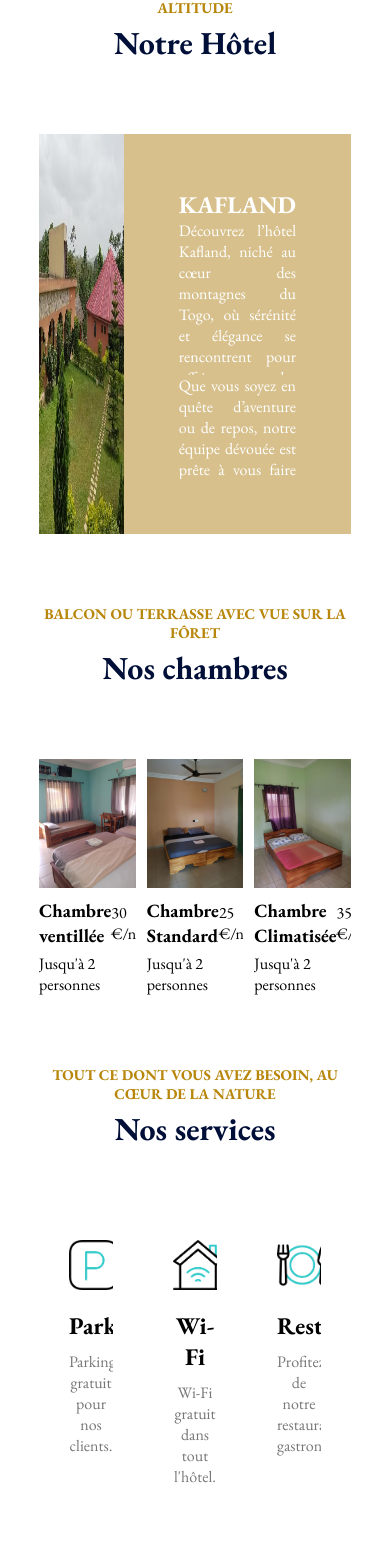
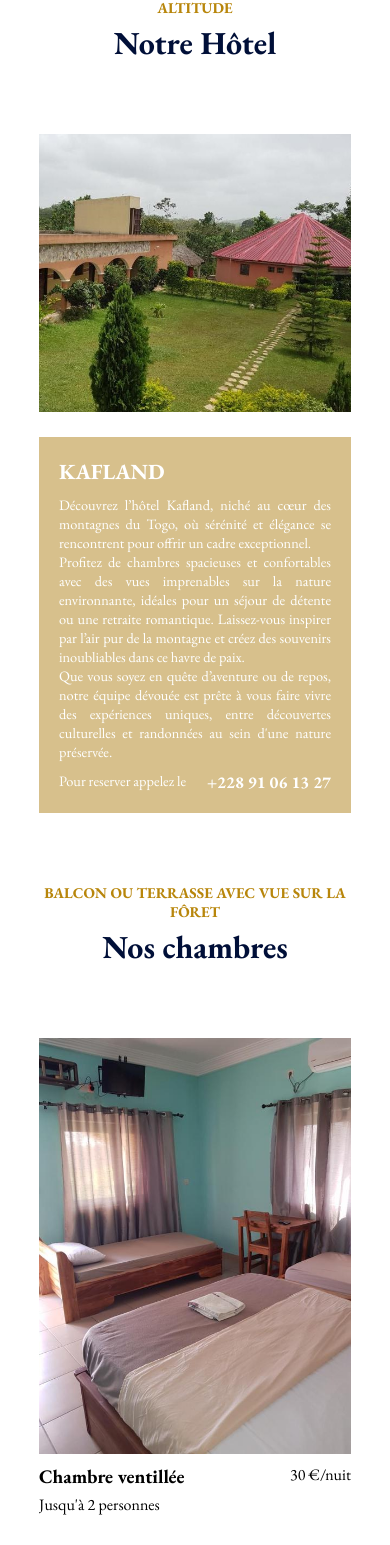
Before and after one commit to mark-kw/kafland, a React (Create React App) app: page / in a window 390 px wide. Shown: the part 935-2480 px from the top of the page. Built offline with nearby package versions, Linux system fonts and the light colour scheme.

Commit message:
add media query for small divice

```diff
--- a/public/index.html
+++ b/public/index.html
@@ -3,7 +3,7 @@
 
 <head>
   <meta charset="utf-8" />
-  <!-- <meta name="viewport" content="width=device-width, initial-scale=1.0"> -->
+  <meta name="viewport" content="width=device-width, initial-scale=1.0">
   <!-- public/index.html -->
   <link href="https://fonts.googleapis.com/css2?family=EB+Garamond:wght@400;700&display=swap" rel="stylesheet">
 
--- a/src/components/Navbar/Navbar.js
+++ b/src/components/Navbar/Navbar.js
@@ -1,4 +1,4 @@
-import React, { useEffect } from 'react';
+import React from 'react';
 import logo from '../../assets/logo.png'
 import './Navbar.css'
 import RevealSide from '../../utils/animations/RevealSide';
--- a/src/components/activities/Activites.css
+++ b/src/components/activities/Activites.css
@@ -30,3 +30,16 @@
     height: 100%;
     object-fit: cover;
 }
+
+
+@media (max-width: 768px) {
+    .activities-section {
+        flex-direction: column;
+        align-items: center;
+    }
+
+    .activity-card {
+        width: 100%;
+        max-width: 350px;
+    }
+}
--- a/src/components/activities/Activites.js
+++ b/src/components/activities/Activites.js
@@ -1,7 +1,6 @@
 import React from 'react';
 import activites from '../../utils/dataActivites';
 import './Activites.css'
-import RevealSide from '../../utils/animations/RevealSide';
 
 const ActivityCard = ({ title, imageUrl }) => {
     return (
--- a/src/components/footer/Footer.css
+++ b/src/components/footer/Footer.css
@@ -47,3 +47,34 @@
     margin: 5px 20px;
     font-size: 16px;
 }
+
+@media (max-width: 768px) {
+    .footer-content {
+        flex-direction: column;
+        align-items: center;
+    }
+
+    .footer-map,
+    .footer-location {
+        width: 100%;
+    }
+
+    .footer-links {
+        height: auto;
+        text-align: center;
+    }
+
+    .footer-links ul {
+        padding: 0;
+        margin: 10px 0 0 0;
+    }
+
+    .footer-links ul li {
+        display: block;
+        margin: 5px 0;
+    }
+
+    .logo {
+        margin-bottom: 10px
+    }
+}
--- a/src/components/hero/Hero.css
+++ b/src/components/hero/Hero.css
@@ -20,7 +20,6 @@
     line-height: 1.4;
 }
 
-
 .header-text h1 {
     font-size: 2.5em;
     margin: 0;
--- a/src/components/hotelInfo/HotelInfo.css
+++ b/src/components/hotelInfo/HotelInfo.css
@@ -31,3 +31,32 @@
   display: flex;
   justify-content: space-between;
 }
+
+/* Styles pour les écrans de téléphone */
+@media (max-width: 768px) {
+  .hotel-info {
+    flex-direction: column;
+
+  }
+
+  .hotel-info-image {
+    flex-basis: 100%;
+    height: 200px;
+    margin-bottom: 20px;
+  }
+
+  .hotel-info-text {
+    flex-basis: 100%;
+    height: auto;
+    padding: 20px;
+    font-size: 0.9em;
+  }
+
+  .hotel-info h2 {
+    padding-bottom: 10px;
+  }
+
+  .hotel-info-num {
+    margin-top: 10px;
+  }
+}
--- a/src/components/restaurant/Restaurant.css
+++ b/src/components/restaurant/Restaurant.css
@@ -31,3 +31,32 @@
     display: flex;
     justify-content: space-between;
 }
+
+
+/* Styles pour les écrans de téléphone */
+@media (max-width: 768px) {
+    .restaurant-info {
+        flex-direction: column;
+    }
+
+    .restaurant-info-image {
+        flex-basis: 100%;
+        height: 200px;
+        margin-bottom: 20px;
+    }
+
+    .restaurant-info-text {
+        flex-basis: 100%;
+        height: auto;
+        padding: 20px;
+        font-size: 0.9em;
+    }
+
+    .restaurant-info h2 {
+        padding-bottom: 10px;
+    }
+
+    .restaurant-info-num {
+        margin-top: 10px;
+    }
+}
--- a/src/components/rooms/Room.css
+++ b/src/components/rooms/Room.css
@@ -28,3 +28,25 @@
 	object-fit: cover;
 	display: block
 }
+
+@media (max-width: 768px) {
+	.room-section {
+		flex-direction: column;
+	}
+
+	.room-card {
+		margin-bottom: 40px;
+	}
+
+	.room-info {
+		align-items: flex-start;
+	}
+
+	.room-info h3 {
+		font-size: 1.2em;
+	}
+
+	.room-info .price {
+		font-size: 1em;
+	}
+}
--- a/src/components/services/Services.css
+++ b/src/components/services/Services.css
@@ -29,3 +29,9 @@
     font-size: 1em;
     color: #777;
 }
+
+@media (max-width: 768px) {
+    .service-card {
+        width: calc(100%);
+    }
+}
--- a/src/components/services/Services.js
+++ b/src/components/services/Services.js
@@ -2,7 +2,6 @@
 import './Services.css'
 
 import services from '../../utils/dataServices';
-import { motion } from 'framer-motion';
 import RevealSide from '../../utils/animations/RevealSide';
 
 const Services = () => {
--- a/src/utils/animations/RevealSide.js
+++ b/src/utils/animations/RevealSide.js
@@ -16,7 +16,7 @@
             mainControl.start("visible")
         }
 
-    }, [isInView])
+    }, [isInView, mainControl])
 
     return (
         <div ref={ref} style={{ position: "relative", width, overflow: 'hidden' }}>
```
Also changed, not shown: 1 other file (tests, documents, lock files or other folders).
